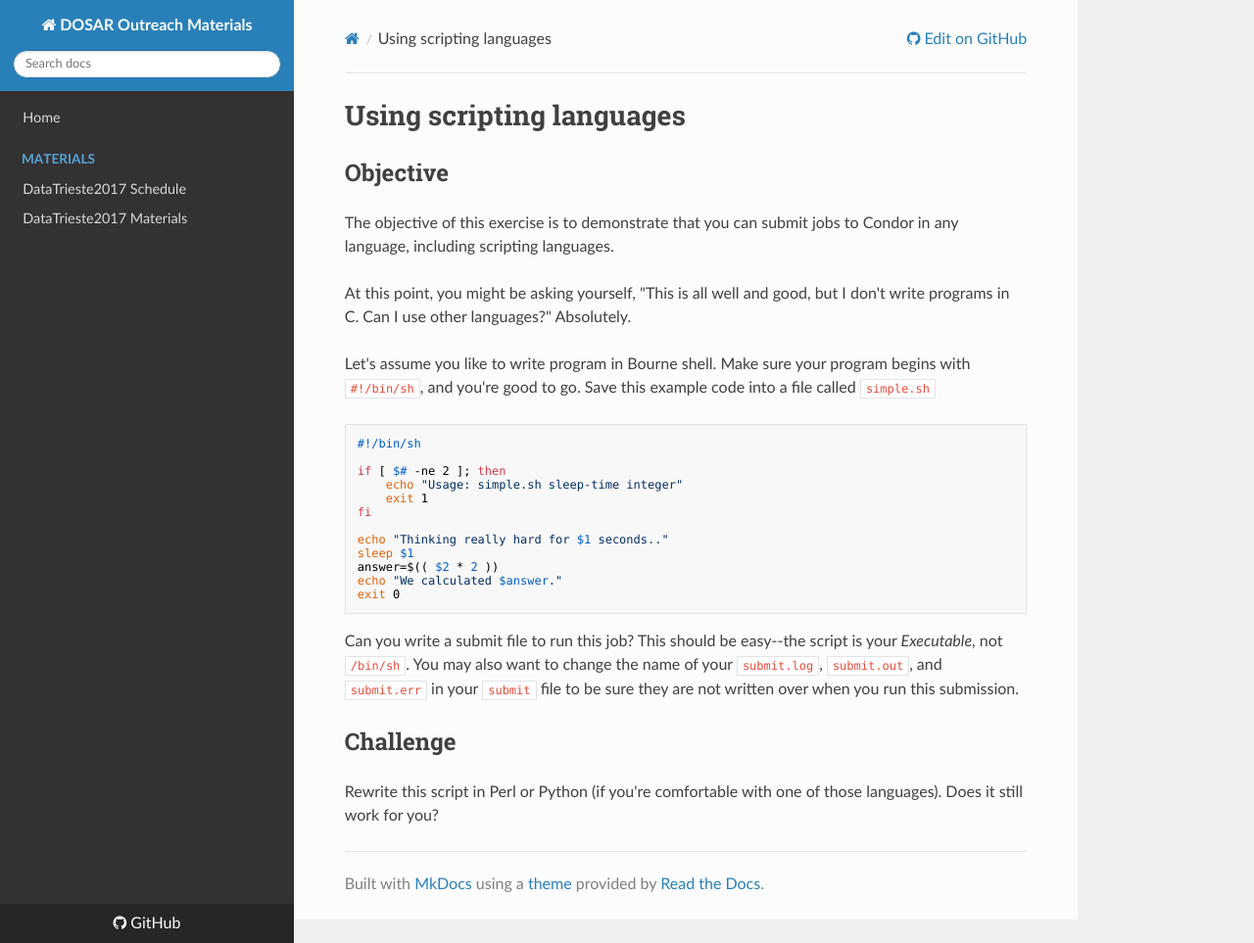
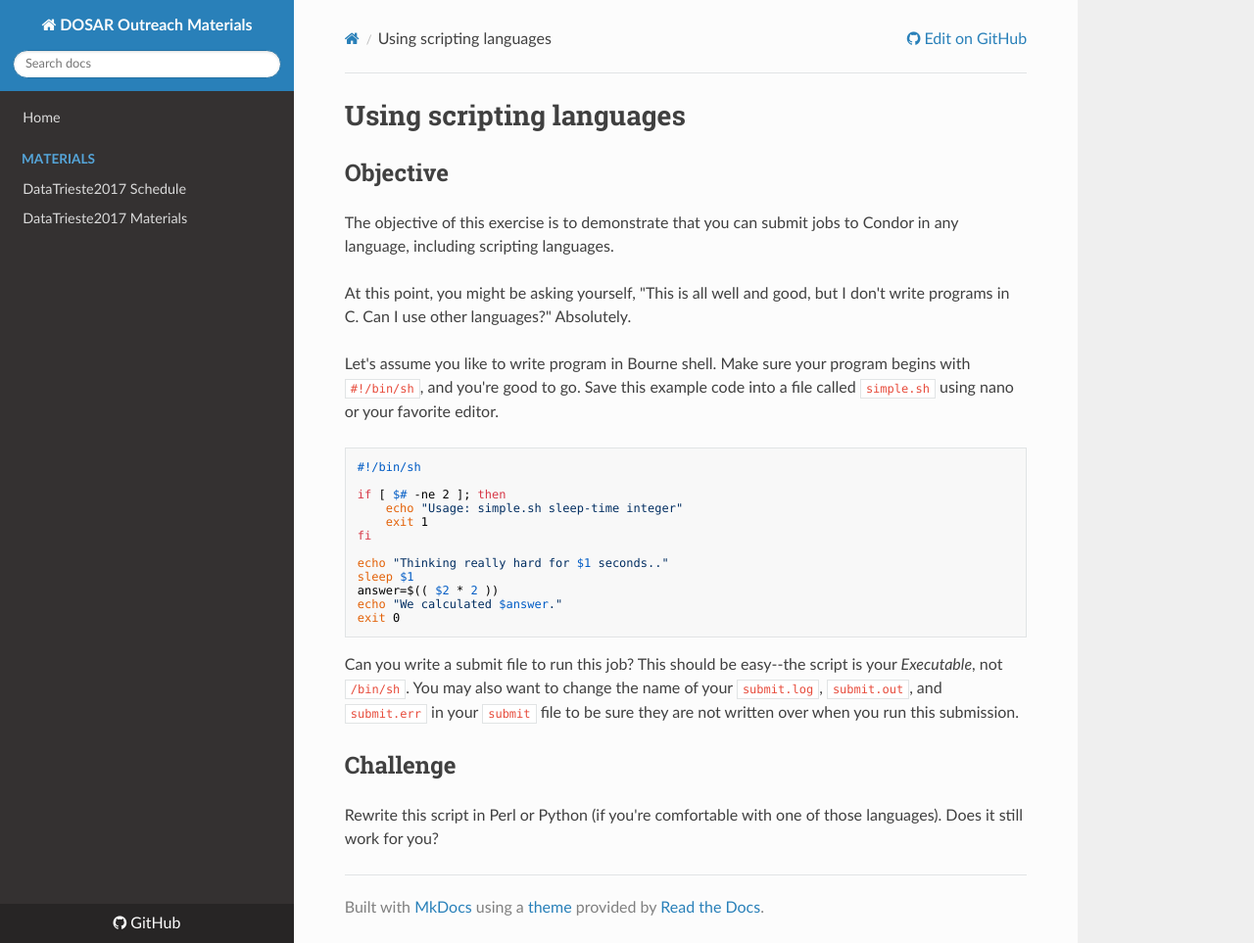
Before and after one commit to opensciencegrid/dosar, an MkDocs documentation site: the page built from docs/Materials/05-ScriptingJob.md, in a window 1280 px wide and 963 px high. Shown: the whole window at 98% size. Built offline with MkDocs 1.6.1, drawn with Linux system fonts in a browser that asks for light colours; nearby versions of some CDN libraries; old or Windows-style settings are respelled for this version of MkDocs.

Commit message:
Update 05-ScriptingJob.md

````diff
--- a/docs/Materials/05-ScriptingJob.md
+++ b/docs/Materials/05-ScriptingJob.md
@@ -6,7 +6,7 @@
 
 At this point, you might be asking yourself, "This is all well and good, but I don't write programs in C. Can I use other languages?" Absolutely.
 
-Let's assume you like to write program in Bourne shell. Make sure your program begins with `#!/bin/sh`, and you're good to go. Save this example code into a file called `simple.sh`
+Let's assume you like to write program in Bourne shell. Make sure your program begins with `#!/bin/sh`, and you're good to go. Save this example code into a file called `simple.sh` using nano or your favorite editor.
 
 ```
 #!/bin/sh
````
